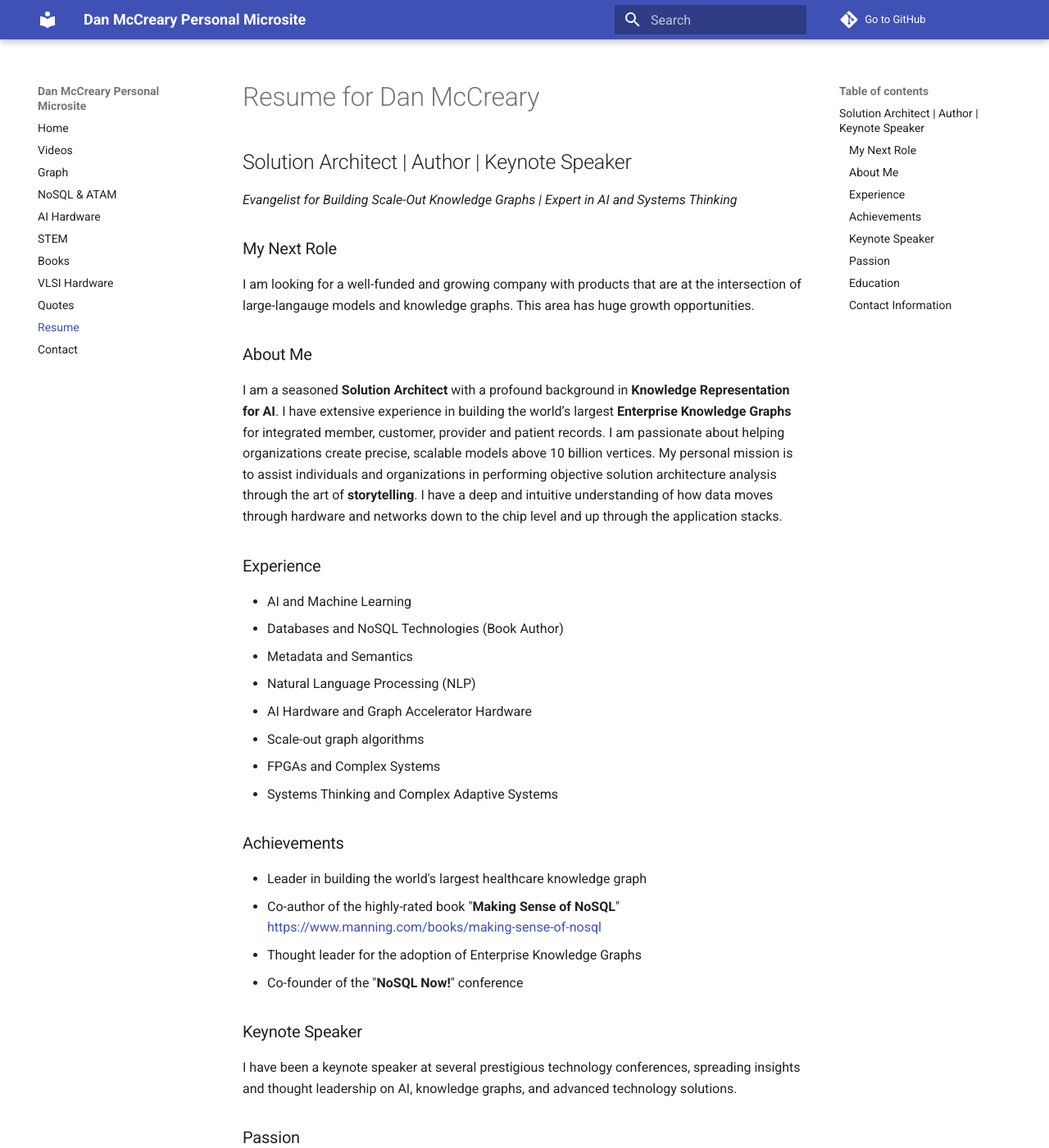
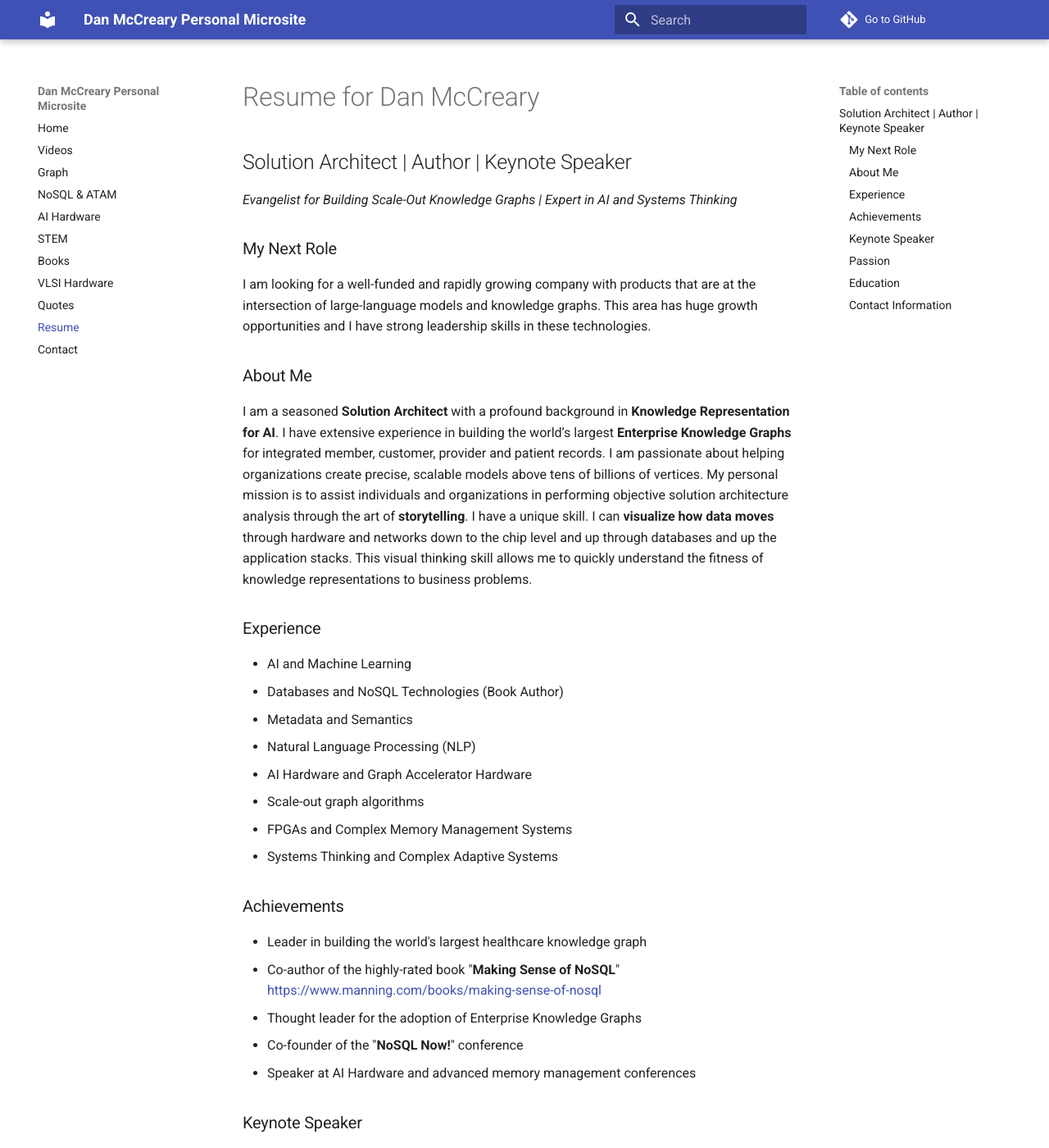
Before and after one commit to dmccreary/dmccreary, an MkDocs documentation site: the page built from docs/resume.md, in a window 1280 px wide and 1400 px high. Shown: the whole window at 82% size. Built offline with MkDocs 1.6.1 and Material for MkDocs 9.7.7, drawn with Linux system fonts in a browser that asks for light colours; comment, search, counter and statistics services are not loaded.

Commit message:
updated content

```diff
--- a/docs/resume.md
+++ b/docs/resume.md
@@ -6,11 +6,11 @@
 
 ### My Next Role
 
-I am looking for a well-funded and growing company with products that are at the intersection of large-langauge models and knowledge graphs.  This area has huge growth opportunities.
+I am looking for a well-funded and rapidly growing company with products that are at the intersection of large-language models and knowledge graphs.  This area has huge growth opportunities and I have strong leadership skills in these technologies.
 
 ### About Me
 
-I am a seasoned **Solution Architect** with a profound background in **Knowledge Representation for AI**. I have extensive experience in building the world’s largest **Enterprise Knowledge Graphs** for integrated member, customer, provider and patient records. I am passionate about helping organizations create precise, scalable models above 10 billion vertices. My personal mission is to assist individuals and organizations in performing objective solution architecture analysis through the art of **storytelling**.  I have a deep and intuitive understanding of how data moves through hardware and networks down to the chip level and up through the application stacks.
+I am a seasoned **Solution Architect** with a profound background in **Knowledge Representation for AI**. I have extensive experience in building the world’s largest **Enterprise Knowledge Graphs** for integrated member, customer, provider and patient records. I am passionate about helping organizations create precise, scalable models above tens of billions of vertices. My personal mission is to assist individuals and organizations in performing objective solution architecture analysis through the art of **storytelling**.  I have a unique skill.  I can **visualize how data moves** through hardware and networks down to the chip level and up through databases and up the application stacks.  This visual thinking skill allows me to quickly understand the fitness of knowledge representations to business problems.
 
 ### Experience
 
@@ -20,7 +20,7 @@ I am a seasoned **Solution Architect** with a profound background in **Knowledge
 - Natural Language Processing (NLP)
 - AI Hardware and Graph Accelerator Hardware
 - Scale-out graph algorithms
-- FPGAs and Complex Systems
+- FPGAs and Complex Memory Management Systems
 - Systems Thinking and Complex Adaptive Systems
 
 ### Achievements
@@ -29,6 +29,7 @@ I am a seasoned **Solution Architect** with a profound background in **Knowledge
 - Co-author of the highly-rated book "**Making Sense of NoSQL**" [https://www.manning.com/books/making-sense-of-nosql](https://www.manning.com/books/making-sense-of-nosql)
 - Thought leader for the adoption of Enterprise Knowledge Graphs
 - Co-founder of the "**NoSQL Now!**" conference
+- Speaker at AI Hardware and advanced memory management conferences
 
 ### Keynote Speaker
 
```
